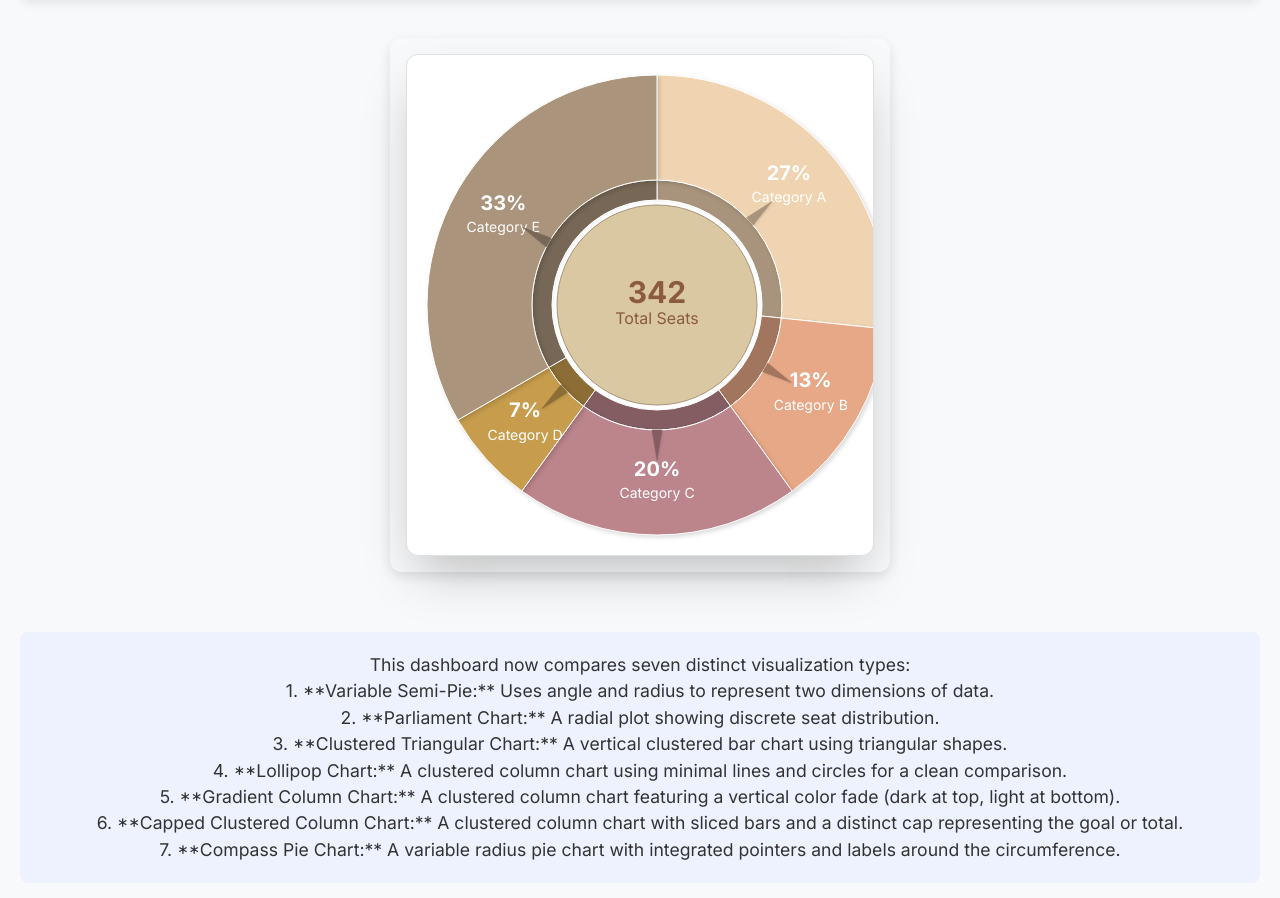
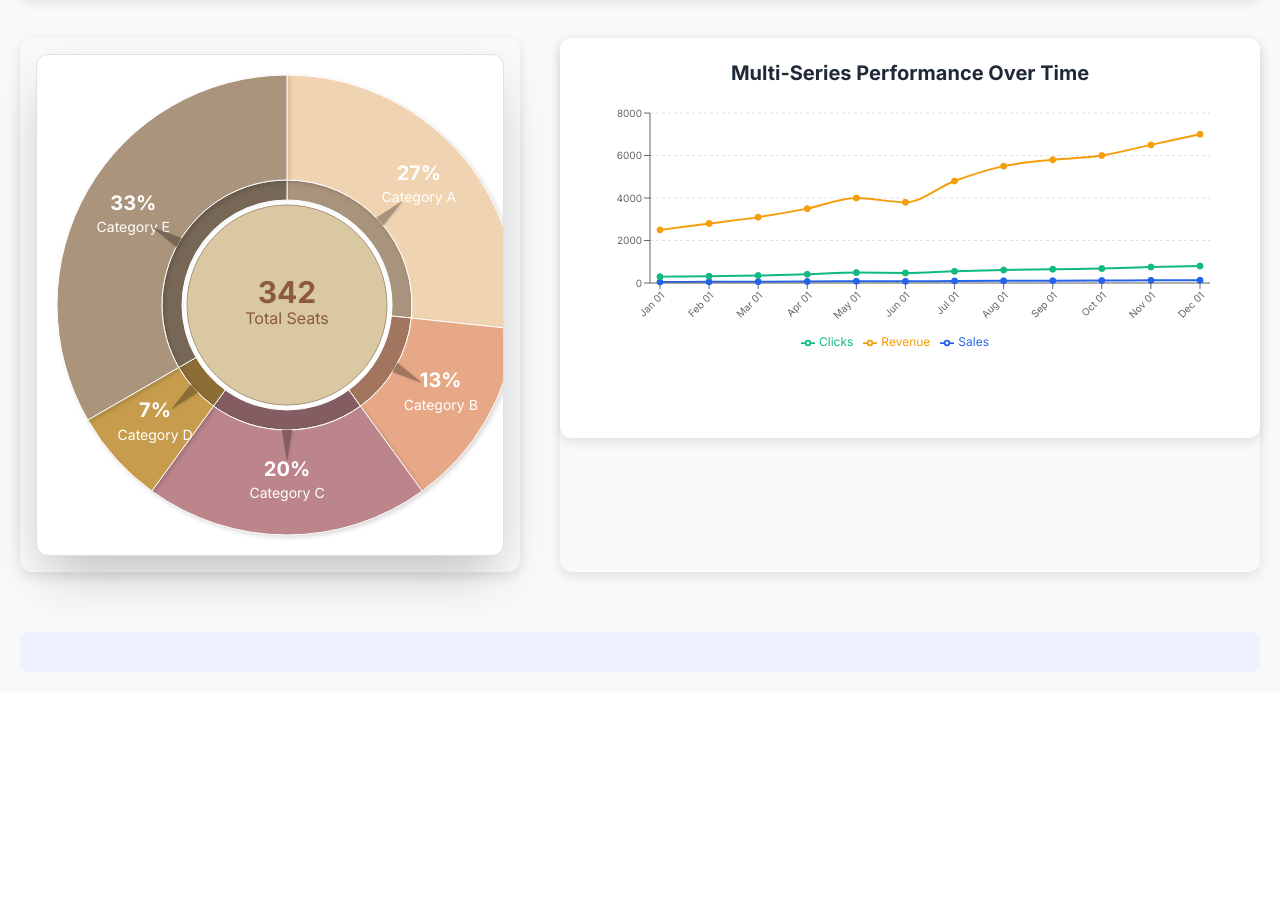
Before and after one commit to kathtyayanibhatta/d3js_experiments, a Next.js app: page / in a window 1280 px wide. Shown: the part 1842-2740 px from the top of the page. After the commit the page ends 2534 px from the top, so only its background shows below. Built offline with nearby package versions, Linux system fonts and the light colour scheme.

Commit message:
line charts

```diff
--- /dev/null
+++ b/app/components/MultiLineChart.js
@@ -0,0 +1,113 @@
+"use client";
+
+import React from "react";
+// Import Recharts components
+import {
+  LineChart,
+  Line,
+  XAxis,
+  YAxis,
+  CartesianGrid,
+  Tooltip,
+  Legend,
+  ResponsiveContainer,
+} from "recharts";
+
+/**
+ * MultiLineChart Component
+ * Renders a responsive line chart showing multiple data series over time using Recharts.
+ * @param {Object[]} data - Array of data objects, each containing a 'date' key and the series keys.
+ * @param {string[]} keys - Array of strings representing the data keys (series names) to plot.
+ */
+const MultiLineChart = ({ data, keys }) => {
+  // Dynamically assign colors for the lines
+  const colors = ["#2563eb", "#10b981", "#f59e0b"]; // Blue, Green, Yellow-Orange
+
+  return (
+    <div
+      style={{
+        padding: "20px",
+        backgroundColor: "#ffffff",
+        borderRadius: "12px",
+        height: "400px",
+        boxShadow: "0 4px 12px rgba(0, 0, 0, 0.1)",
+      }}
+    >
+      <h3
+        style={{
+          marginBottom: "15px",
+          fontSize: "1.25rem",
+          fontWeight: "600",
+          color: "#1f2937",
+          textAlign: "center",
+        }}
+      >
+        Multi-Series Performance Over Time
+      </h3>
+      <ResponsiveContainer width="100%" height="80%">
+        <LineChart
+          data={data}
+          // Adjusted margins for better spacing, especially bottom for rotated XAxis labels
+          margin={{ top: 10, right: 30, left: 10, bottom: 40 }}
+        >
+          <CartesianGrid
+            strokeDasharray="3 3"
+            stroke="#e0e0e0"
+            vertical={false}
+          />
+          <XAxis
+            dataKey="date"
+            style={{ fontSize: "10px" }}
+            padding={{ left: 10, right: 10 }}
+            // Format and rotate ticks to prevent overlap
+            tickFormatter={(tick) =>
+              new Date(tick).toLocaleDateString("en-US", {
+                month: "short",
+                day: "2-digit",
+              })
+            }
+            angle={-45}
+            textAnchor="end"
+            height={40} // Reserve space for rotated labels
+            interval={0} // Ensure all points are labeled
+          />
+          <YAxis style={{ fontSize: "10px" }} />
+          <Tooltip
+            contentStyle={{
+              backgroundColor: "#1e3a8a",
+              color: "#fff",
+              border: "none",
+              borderRadius: "6px",
+              padding: "10px",
+            }}
+            labelStyle={{ fontWeight: "bold", color: "#fff" }}
+            formatter={(value) => [`${value.toLocaleString()}`, "Value"]}
+          />
+          <Legend wrapperStyle={{ fontSize: "12px", paddingTop: "10px" }} />
+          {keys.map((key, index) => (
+            <Line
+              key={key}
+              type="monotone"
+              dataKey={key}
+              stroke={colors[index % colors.length]}
+              strokeWidth={2}
+              // FIX: Set dot to an object to make it visible at all times
+              dot={{
+                r: 3,
+                strokeWidth: 1,
+                fill: colors[index % colors.length],
+              }}
+              activeDot={{
+                r: 6,
+                strokeWidth: 2,
+                fill: colors[index % colors.length],
+              }}
+            />
+          ))}
+        </LineChart>
+      </ResponsiveContainer>
+    </div>
+  );
+};
+
+export default MultiLineChart;
--- a/app/page.js
+++ b/app/page.js
@@ -6,7 +6,8 @@ import PyramidChart from "../app/components/PyramidChart";
 import LollipopChart from "../app/components/LollipopChart";
 import GradientColumnChart from "../app/components/GradientColumnChart";
 import CompassPieChart from "../app/components/CompassPieChart";
-import CappedClusteredColumnChart from "../app/components/CappedClusteredColumnChart"; // Capped Chart Import
+import CappedClusteredColumnChart from "../app/components/CappedClusteredColumnChart";
+import MultiLineChart from "../app/components/MultiLineChart";
 import React from "react";
 
 // --- DATASETS ---
@@ -104,6 +105,23 @@ const compassPieData = [
   { category: "Category D", value: 10, size: 40 },
   { category: "Category E", value: 50, size: 120 },
 ];
+
+// NEW Data for Multi-Line Chart
+const mockLineData = [
+  { date: "2024-01-01", Sales: 50, Clicks: 300, Revenue: 2500 },
+  { date: "2024-02-01", Sales: 55, Clicks: 320, Revenue: 2800 },
+  { date: "2024-03-01", Sales: 62, Clicks: 350, Revenue: 3100 },
+  { date: "2024-04-01", Sales: 70, Clicks: 410, Revenue: 3500 },
+  { date: "2024-05-01", Sales: 81, Clicks: 490, Revenue: 4000 },
+  { date: "2024-06-01", Sales: 78, Clicks: 470, Revenue: 3800 },
+  { date: "2024-07-01", Sales: 95, Clicks: 550, Revenue: 4800 },
+  { date: "2024-08-01", Sales: 105, Clicks: 610, Revenue: 5500 },
+  { date: "2024-09-01", Sales: 110, Clicks: 650, Revenue: 5800 },
+  { date: "2024-10-01", Sales: 115, Clicks: 680, Revenue: 6000 },
+  { date: "2024-11-01", Sales: 125, Clicks: 750, Revenue: 6500 },
+  { date: "2024-12-01", Sales: 130, Clicks: 800, Revenue: 7000 },
+];
+const lineChartKeys = ["Sales", "Clicks", "Revenue"];
 
 export default function HomePage() {
   return (
@@ -245,6 +263,18 @@ export default function HomePage() {
           >
             <CompassPieChart data={compassPieData} />
           </div>
+
+          <div
+            style={{
+              flex: "1 1 450px",
+              minWidth: "350px",
+              borderRadius: "12px",
+              boxShadow: "0 4px 12px rgba(0, 0, 0, 0.1)", // Shadow handled in the component div
+            }}
+          >
+            {/* The actual component is now used */}
+            <MultiLineChart data={mockLineData} keys={lineChartKeys} />
+          </div>
         </div>
       </div>
 
@@ -258,32 +288,7 @@ export default function HomePage() {
           maxWidth: "1600px",
           margin: "60px auto 0",
         }}
-      >
-        <p style={{ fontSize: "1.1em", color: "#333" }}>
-          This dashboard now compares seven distinct visualization types:
-          <br />
-          1. **Variable Semi-Pie:** Uses angle and radius to represent two
-          dimensions of data.
-          <br />
-          2. **Parliament Chart:** A radial plot showing discrete seat
-          distribution.
-          <br />
-          3. **Clustered Triangular Chart:** A vertical clustered bar chart
-          using triangular shapes.
-          <br />
-          4. **Lollipop Chart:** A clustered column chart using minimal lines
-          and circles for a clean comparison.
-          <br />
-          5. **Gradient Column Chart:** A clustered column chart featuring a
-          vertical color fade (dark at top, light at bottom).
-          <br />
-          6. **Capped Clustered Column Chart:** A clustered column chart with
-          sliced bars and a distinct cap representing the goal or total.
-          <br />
-          7. **Compass Pie Chart:** A variable radius pie chart with integrated
-          pointers and labels around the circumference.
-        </p>
-      </div>
+      ></div>
     </div>
   );
 }
--- a/package.json
+++ b/package.json
@@ -11,7 +11,9 @@
     "d3": "^7.9.0",
     "next": "15.5.4",
     "react": "19.1.0",
-    "react-dom": "19.1.0"
+    "react-dom": "19.1.0",
+    "react-is": "^19.2.1",
+    "recharts": "^3.5.1"
   },
   "devDependencies": {
     "@tailwindcss/postcss": "^4",
```
Also changed, not shown: 1 other file (tests, documents, lock files or other folders).
